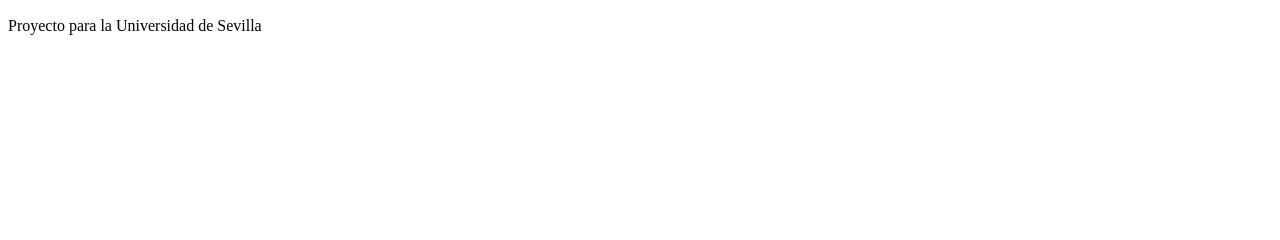
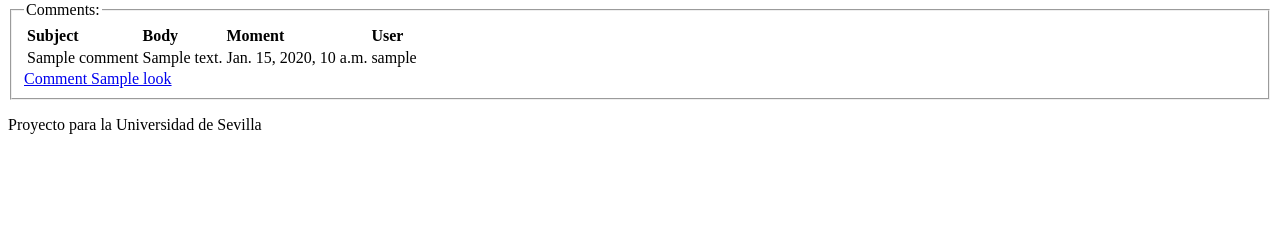
Before and after one commit to joaquinperez94/ClothesLook, a Django app: page /mostrarLook/1 in a window 1280 px wide. Shown: the part 380-620 px from the top of the page. Run offline with Django 3.2, Linux system fonts and the light colour scheme; a user stored in the database is signed in; tables that the repository leaves empty hold one stand-in row (values such as "Sample post").

Commit message:
comentarios

```diff
--- a/ClothesLook/urls.py
+++ b/ClothesLook/urls.py
@@ -37,6 +37,8 @@ urlpatterns = [
     path('looks/filtrarSeason', views.filtrar_season_look, name='Filtrar looks por temporada'),
     re_path(r'mostrarLook/(?P<id_look>\d+)',views.mostrar_look),
 
+    re_path(r'commentCreate/(?P<id_look>\d+)',views.comment_create),
+
     re_path(r'edit_user/(?P<id_user>\d+)',views.edit_user),
     re_path(r'delete_user/(?P<id_user>\d+)',views.delete_user),
     path('looks/', views.inicio),
--- a/clothesLookApp/views.py
+++ b/clothesLookApp/views.py
@@ -5,10 +5,10 @@ from django.contrib.auth import login as auth_login
 from django.shortcuts import render, get_object_or_404
 from django.contrib.auth import get_user_model
 from django.contrib.auth.models import User
-from clothesLookApp.forms import ClothingForm, createLook
+from clothesLookApp.forms import ClothingForm, createLook, CommentForm
 #from clothesLookApp.forms import  registrerLook
 from django.http.response import HttpResponseRedirect
-from clothesLookApp.models import Clothing, Look, User, Category
+from clothesLookApp.models import Clothing, Look, User, Category, Comment
 from django.conf import settings
 
 # Create your views here.
@@ -24,7 +24,9 @@ def clothing_create(request):
         if request.method=='POST':
             form = ClothingForm(request.POST)
             if form.is_valid():
-                form.save()
+                obj = form.save(commit=False)
+                obj.user = user
+                obj.save()
                 return redirect('/clothing/listUser')
         else:
             form = ClothingForm()
@@ -93,8 +95,9 @@ def lista_looks_usuario(request):
     return render(request,'listaLooks.html', {'looks':looks,'MEDIA_URL': settings.MEDIA_URL})
 
 def mostrar_look(request, id_look):
-    look = get_object_or_404(Look, pk=id_look)
-    return render(request,'mostrarLook.html',{'look':look,'MEDIA_URL': settings.MEDIA_URL})
+    look1 = get_object_or_404(Look, pk=id_look)
+    comments = Comment.objects.filter(look = look1)
+    return render(request,'mostrarLook.html',{'look':look1,'comments':comments,'MEDIA_URL': settings.MEDIA_URL})
 
 def filtrar_season_look(request):
     if request.method=='POST':
@@ -103,9 +106,6 @@ def filtrar_season_look(request):
         return render(request,'listaLooks.html', {'looks':looks,'MEDIA_URL': settings.MEDIA_URL})
     else:
         return render(request,'filtrarSeasonLooks.html', {'MEDIA_URL': settings.MEDIA_URL})
-
-
-
 
 #PAGINA DE PROFILE
 def profile(request):
@@ -151,3 +151,21 @@ def signup(request):
     else:
         form = UserCreateForm()
     return render(request, 'signup.html', {'form': form})
+
+
+#PAGINA DE COMENTARIOS
+def comment_create(request,id_look):
+    if request.user.is_authenticated:
+        user = request.user
+        if request.method=='POST':
+            form = CommentForm(request.POST)
+            if form.is_valid():
+                obj = form.save(commit=False)
+                obj.user = user
+                look = Look.objects.get(id=id_look)
+                obj.look = look
+                obj.save()
+                return redirect('../../../looks/list')
+        else:
+            form = CommentForm()
+            return render(request, 'comment_create.html',{'form':form})
--- a/templates/mostrarLook.html
+++ b/templates/mostrarLook.html
@@ -1,4 +1,18 @@
 {% extends 'banner.html' %}
+
+<head>
+<style>
+table, th, td {
+  border: 1px solid black;
+  border-collapse: collapse;
+}
+th, td {
+  padding: 5px;
+  text-align: left;
+}
+</style>
+</head>
+
 
 {% block contenido %}
    <section>
@@ -17,4 +31,36 @@
     </div>
  </section>
 
+<fieldset>
+    <legend>Comments:</legend>
+    <table class = "table:table-bordered"
+	<thead>
+		<tr>
+			<td><strong>Subject</strong></td>
+			<td><strong>Body</strong></td>
+			<td><strong>Moment</strong></td>
+			<td><strong>User</strong></td>
+		</tr>
+	</thead>
+
+	<tbody>
+		{% for comment in comments%}
+		<tr>
+			<td>{{comment.subject}}</td>
+			<td>{{comment.body}}</td>
+			<td>{{comment.moment}}</td>
+			<td>{{comment.user}}</td>
+		</tr>
+		{% endfor %}
+	</tbody>
+</table>
+    {% if user.is_authenticated %}
+<div id='commentCreate'>
+			<td><a href='commentCreate/{{look.id}}'>Comment {{look.title}}</a></td>
+	 </div>
+{% endif %}
+  </fieldset>
+
+
+
 {% endblock %}
```
Also changed, not shown: clothesLookApp/forms.py (+20 -5 lines), templates/comment_create.html (added, +9 -0 lines).
